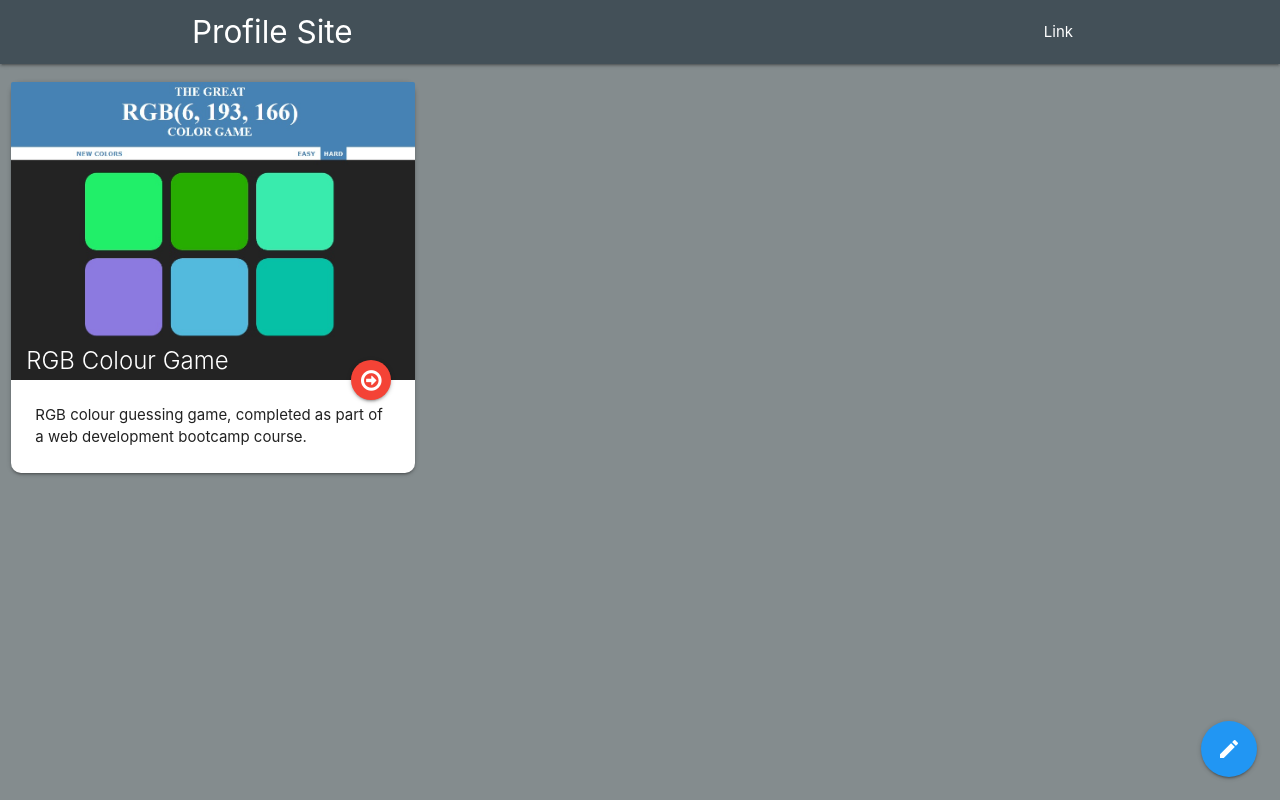
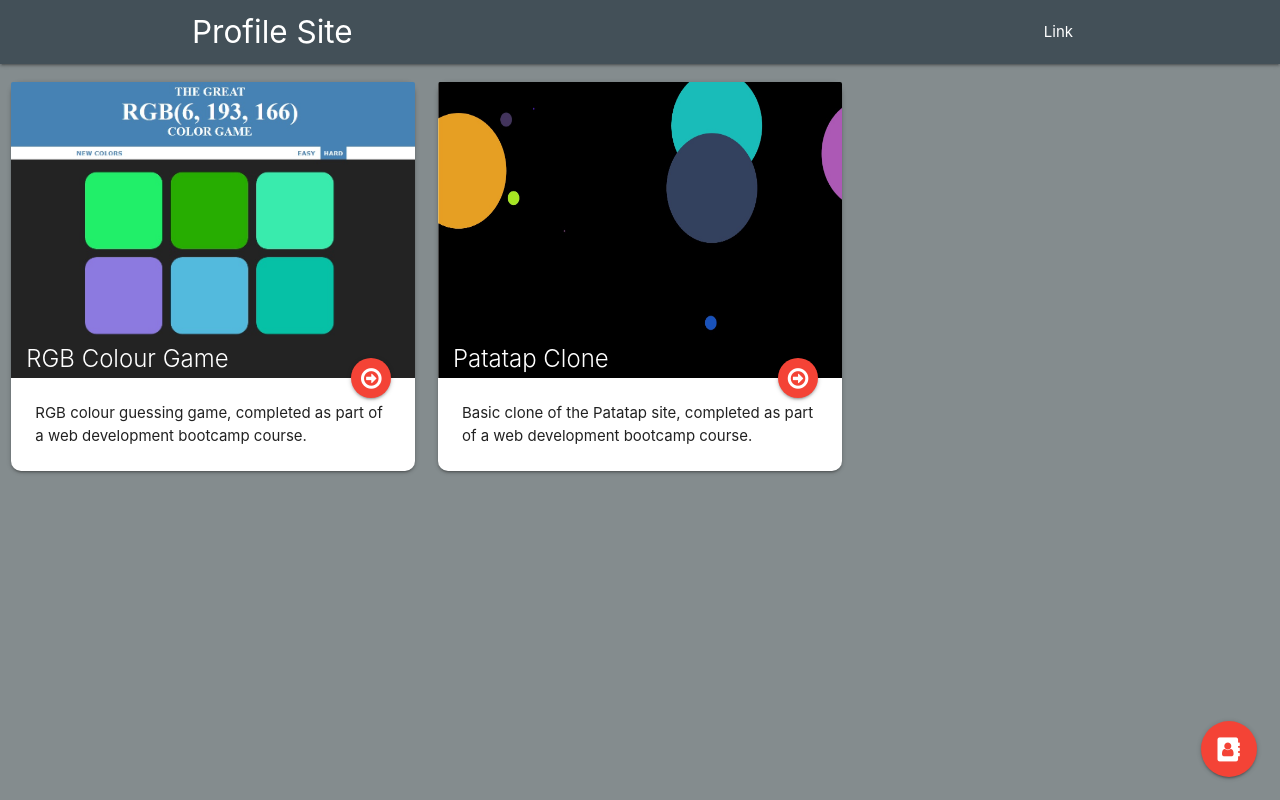
Before and after one commit to Tristanw3/Website, a plain HTML site: page index.html in a window 1280 px wide. Drawn offline with nearby package versions, Linux system fonts and the light colour scheme.

Commit message:
update 3/6/17

```diff
--- a/index.html
+++ b/index.html
@@ -36,18 +36,31 @@
         </div>
       </div>
     </div>
+    <div class="col s12 m6 l4">
+      <div class="card">
+        <div class="card-image">
+          <img src="Patatap.jpg">
+          <span class="card-title">Patatap Clone</span>
+          <a class="btn-floating halfway-fab waves-effect waves-light red" href="https://tristanw3.github.io/Patatap-Clone/"><i class="fa fa-arrow-circle-o-right" aria-hidden="true"></i></a>
+        </div>
+        <div class="card-content">
+          <p>Basic clone of the Patatap site, completed as part of a web development bootcamp course.</p>
+        </div>
+      </div>
+    </div>
   </div>
 
 
 
 
   <div class="fixed-action-btn">
-    <a class="btn-floating btn-large blue">
-      <i class="large material-icons">mode_edit</i>
+    <a class="btn-floating btn-large red">
+      <i class="fa fa-address-book" aria-hidden="true"></i>
     </a>
     <ul>
+      <li><a class="btn-floating disabled"><i class="fa fa-twitter" aria-hidden="true"></i></a></li>
       <li><a class="btn-floating blue" href="https://www.linkedin.com/in/tristanwarren/"><i class="fa fa-linkedin" aria-hidden="true"></i></a></li>
-      <li><a class="btn-floating disabled"><i class="fa fa-twitter" aria-hidden="true"></i></a></li>
+      <li><a class="btn-floating purple" href="https://github.com/Tristanw3"><i class="fa fa-github" aria-hidden="true"></a></i></li>
     </ul>
   </div>
 
--- a/styles.css
+++ b/styles.css
@@ -18,8 +18,9 @@ nav	{
 	border-radius: 10px 10px 10px 10px;
 }
 
-a img 	{
+img 	{
 	height: 296.617px;
+
 }
 
 .card .card-image .card-title	{
```
Also changed, not shown: Patatap.jpg (added).
